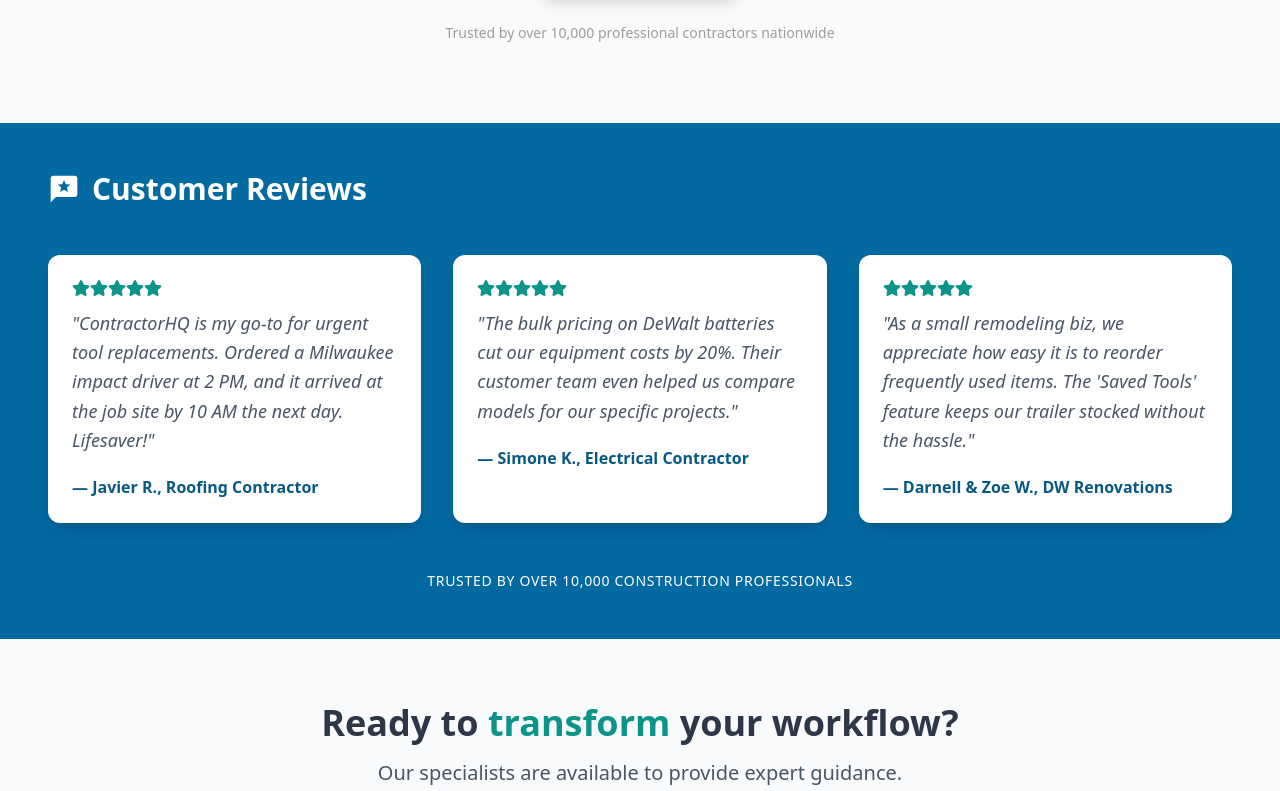
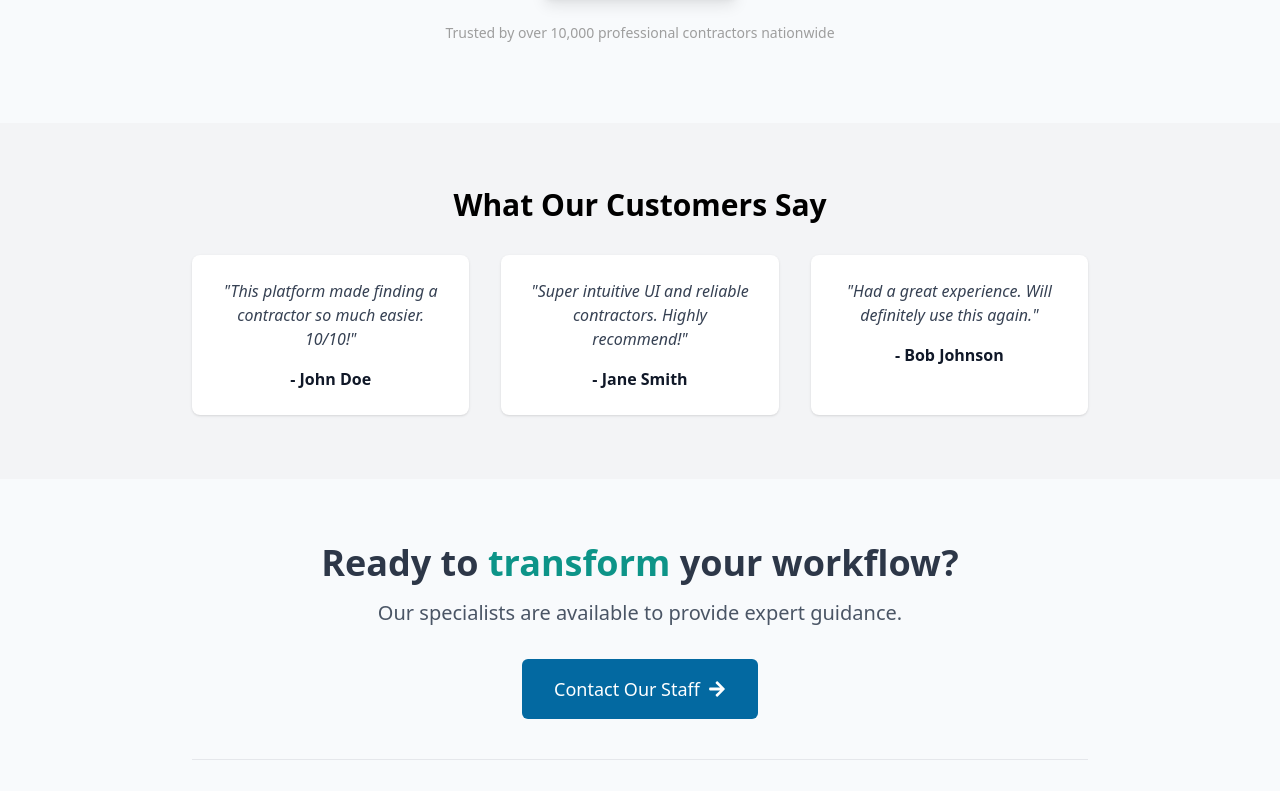
Before and after one commit to ErjonHashaniUBT/ContractorHQ, a Next.js app in the folder contractorhq/: page / in a window 1280 px wide. Shown: the part 1189-1980 px from the top of the page. Built offline with nearby package versions, Linux system fonts and the light colour scheme; no server answers; the database is empty.

Commit message:
Update CustomerReviews.tsx

```diff
--- a/contractorhq/src/components/ui/CustomerReviews.tsx
+++ b/contractorhq/src/components/ui/CustomerReviews.tsx
@@ -1,112 +1,48 @@
-"use client";
+// src/components/ui/CustomerReviews.tsx
 
-import { FaStar } from "react-icons/fa";
-import { Icon } from "@iconify/react";
+import React from "react";
 import { motion } from "framer-motion";
 
-export default function CustomerReviews() {
 const reviews = [
   {
-      rating: 5,
-      text: "ContractorHQ is my go-to for urgent tool replacements. Ordered a Milwaukee impact driver at 2 PM, and it arrived at the job site by 10 AM the next day. Lifesaver!",
-      author: "Javier R.",
-      role: "Roofing Contractor",
+    name: "John Doe",
+    review: "This platform made finding a contractor so much easier. 10/10!",
   },
   {
-      rating: 5,
-      text: "The bulk pricing on DeWalt batteries cut our equipment costs by 20%. Their customer team even helped us compare models for our specific projects.",
-      author: "Simone K.",
-      role: "Electrical Contractor",
+    name: "Jane Smith",
+    review: "Super intuitive UI and reliable contractors. Highly recommend!",
   },
   {
-      rating: 5,
-      text: "As a small remodeling biz, we appreciate how easy it is to reorder frequently used items. The 'Saved Tools' feature keeps our trailer stocked without the hassle.",
-      author: "Darnell & Zoe W.",
-      role: "DW Renovations",
+    name: "Bob Johnson",
+    review: "Had a great experience. Will definitely use this again.",
   },
 ];
 
+const CustomerReviews = () => {
   return (
-    <motion.div
-      initial={{ opacity: 0 }}
-      whileInView={{ opacity: 1 }}
-      transition={{ duration: 0.6 }}
-      viewport={{ once: true }}
-      className="bg-theme-hero p-12"
-    >
-      <div className="max-w-7xl mx-auto">
-        <motion.div
-          className="flex items-center gap-3 mb-12"
-          initial={{ x: -20 }}
-          whileInView={{ x: 0 }}
-          transition={{ delay: 0.2 }}
-          viewport={{ once: true }}
-        >
-          <Icon
-            icon="material-symbols:reviews"
-            width={32}
-            height={32}
-            className="text-white"
-          />
-          <h3 className="text-3xl font-bold text-white">Customer Reviews</h3>
-        </motion.div>
-
-        <div className="grid md:grid-cols-3 gap-8">
+    <section className="py-16 px-4 bg-gray-100">
+      <div className="max-w-4xl mx-auto text-center">
+        <h2 className="text-3xl font-bold mb-8">What Our Customers Say</h2>
+        <div className="grid gap-8 md:grid-cols-3">
           {reviews.map((review, index) => (
             <motion.div
               key={index}
+              className="bg-white p-6 rounded-lg shadow"
               initial={{ opacity: 0, y: 20 }}
               whileInView={{ opacity: 1, y: 0 }}
-              transition={{
-                duration: 0.5,
-                ease: "easeInOut",
-                delay: index * 0.1,
-              }}
-              viewport={{ once: true, margin: "-50px" }}
-              className="bg-white p-6 rounded-xl shadow-lg hover:shadow-xl transition-shadow"
+              transition={{ duration: 0.4 }}
+              viewport={{ once: true }}
             >
-              <div className="flex mb-3">
-                {[...Array(5)].map((_, i) => (
-                  <motion.div
-                    key={i}
-                    whileHover={{ scale: 1.1 }}
-                    transition={{ type: "spring", stiffness: 300 }}
-                  >
-                    <FaStar
-                      className={`${
-                        i < review.rating ? "text-accent" : "text-gray-light"
-                      } text-lg`}
-                    />
-                  </motion.div>
-                ))}
-              </div>
-
-              <motion.p
-                className="text-gray-600 mb-5 italic text-lg leading-relaxed"
-                whileHover={{ scale: 1.01 }}
-              >
-                &quot;{review.text}&quot;
-              </motion.p>
-
-              <p className="font-semibold text-primary-dark text-base">
-                — {review.author}, {review.role}
+              <p className="text-gray-700 italic">&quot;{review.review}&quot;</p>
+              <p className="mt-4 font-semibold text-gray-900">
+                - {review.name}
               </p>
             </motion.div>
           ))}
         </div>
+      </div>
+    </section>
+  );
+};
 
-        <motion.div
-          className="mt-12 text-center"
-          initial={{ opacity: 0 }}
-          whileInView={{ opacity: 1 }}
-          transition={{ delay: 0.6 }}
-          viewport={{ once: true }}
-        >
-          <p className="text-white text-sm uppercase tracking-wider">
-            Trusted by over 10,000 construction professionals
-          </p>
-        </motion.div>
-      </div>
-    </motion.div>
-  );
-}
+export default CustomerReviews;
```
Lines whose indentation alone changed are shown as unchanged.
